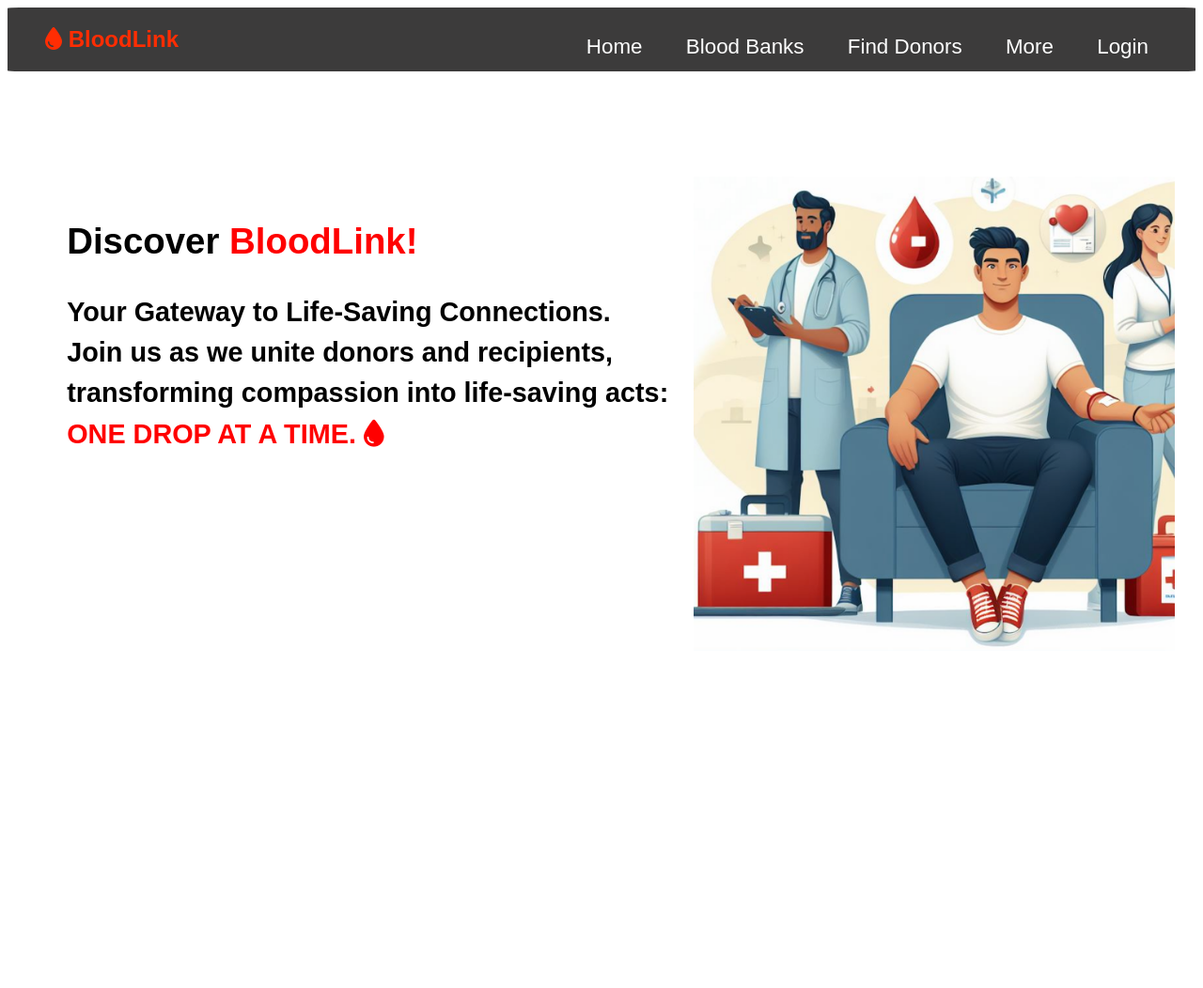
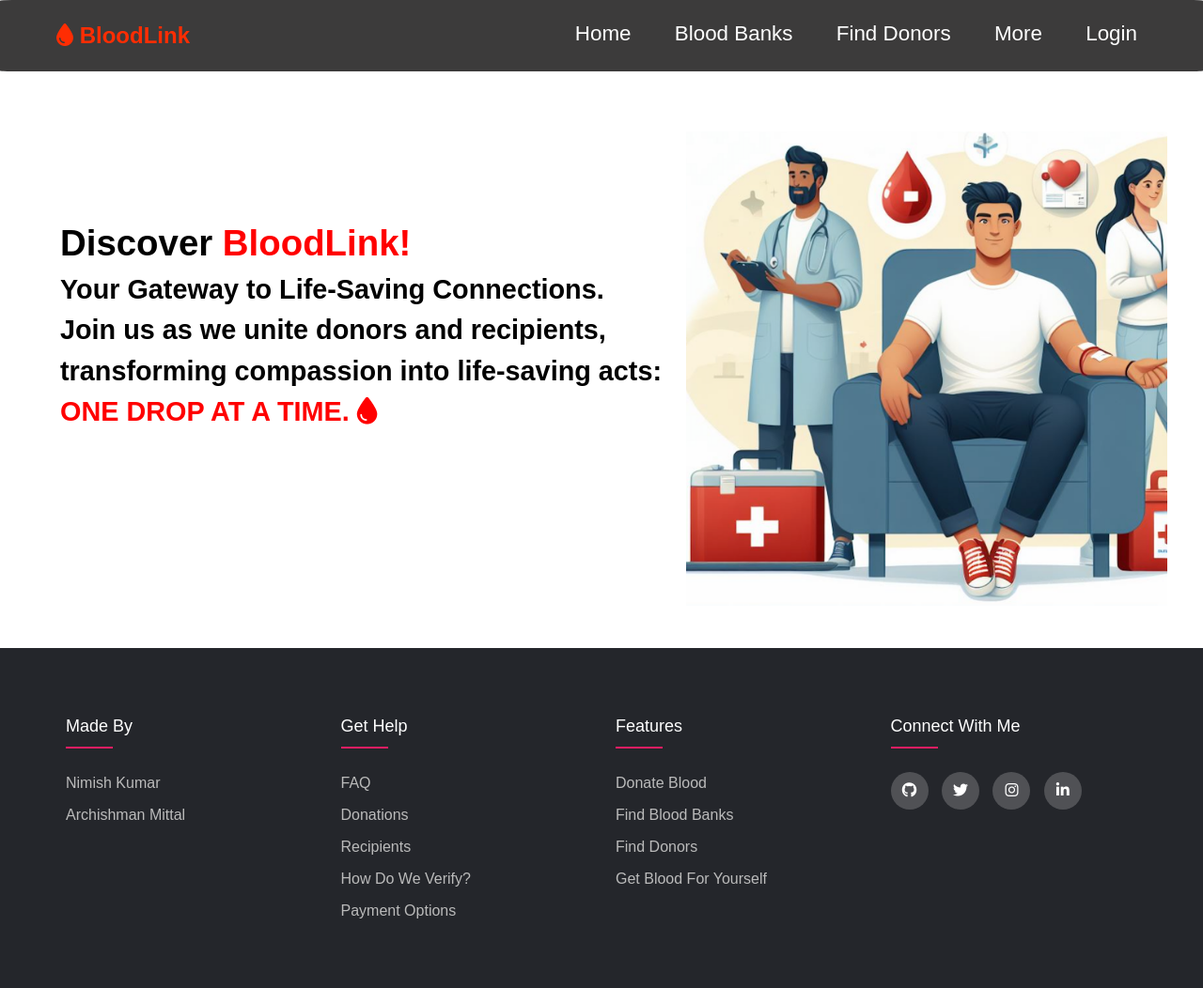
Before and after one commit to NimishKr16/BloodLink, a Flask app: page / in a window 1280 px wide. Shown: the whole page at 94% size. Before the commit the page ends 689 px from the top, so only its background shows below. Run offline with Flask 3, Linux system fonts and the light colour scheme; some libraries are stand-ins or nearby versions.

Commit message:
Add footer

```diff
--- a/static/styles/base.css
+++ b/static/styles/base.css
@@ -31,6 +31,7 @@
   }
 
   .nav-links {
+    margin-top: 1rem;
     list-style: none;
     float: right;
     font-size: 140%;
--- /dev/null
+++ b/static/styles/footer.css
@@ -0,0 +1,93 @@
+@import url('https://fonts.googleapis.com/css2?family=Poppins:wght@300;400;500;600;700&display=swap');
+body{
+  line-height: 1.5;
+  font-family: 'Poppins', sans-serif;
+}
+*{
+  margin:0;
+  padding:0;
+  box-sizing: border-box;
+}
+.foot-container{
+  max-width: 1170px;
+  margin:auto;
+}
+.row-foot{
+  display: flex;
+  flex-wrap: wrap;
+}
+ul{
+  list-style: none;
+}
+.footer{
+  background-color: #24262b;
+    padding: 70px 0;
+}
+.footer-col{
+   width: 25%;
+   padding: 0 15px;
+}
+.footer-col h4{
+  font-size: 18px;
+  color: #ffffff;
+  text-transform: capitalize;
+  margin-bottom: 35px;
+  font-weight: 500;
+  position: relative;
+}
+.footer-col h4::before{
+  content: '';
+  position: absolute;
+  left:0;
+  bottom: -10px;
+  background-color: #e91e63;
+  height: 2px;
+  box-sizing: border-box;
+  width: 50px;
+}
+.footer-col ul li:not(:last-child){
+  margin-bottom: 10px;
+}
+.footer-col ul li a{
+  font-size: 16px;
+  text-transform: capitalize;
+  color: #ffffff;
+  text-decoration: none;
+  font-weight: 300;
+  color: #bbbbbb;
+  display: block;
+  transition: all 0.3s ease;
+}
+.footer-col ul li a:hover{
+  color: #ffffff;
+  padding-left: 8px;
+}
+.footer-col .social-links a{
+  display: inline-block;
+  height: 40px;
+  width: 40px;
+  background-color: rgba(255,255,255,0.2);
+  margin:0 10px 10px 0;
+  text-align: center;
+  line-height: 40px;
+  border-radius: 50%;
+  color: #ffffff;
+  transition: all 0.5s ease;
+}
+.footer-col .social-links a:hover{
+  color: #24262b;
+  background-color: #ffffff;
+}
+
+/*responsive*/
+@media(max-width: 767px){
+  .footer-col{
+    width: 50%;
+    margin-bottom: 30px;
+}
+}
+@media(max-width: 574px){
+  .footer-col{
+    width: 100%;
+}
+}
--- a/static/styles/home.css
+++ b/static/styles/home.css
@@ -5,3 +5,7 @@
 p{
     font-size: larger;
 }
+
+#home-img{
+    position: absolute;
+}
--- a/templates/home.html
+++ b/templates/home.html
@@ -6,6 +6,7 @@
 
 {% block css %}
   <link rel="stylesheet" href="../static/styles/home.css">
+  <link rel="stylesheet" href="../static/styles/footer.css">
 {% endblock %}
 
 {% block content %}
@@ -25,4 +26,50 @@
 
 
 
+  <!-- ! FOOTER -->
+  <footer class="footer">
+    <div class="foot-container">
+     <div class="row-foot">
+       <div class="footer-col">
+         <h4>Made By</h4>
+         <ul>
+           <li><a href="https://leetcode.com/Nxmish_16/">Nimish Kumar</a></li>
+           <li><a href="https://www.linkedin.com/in/archishman-mittal-385b34270/">Archishman Mittal</a></li>
+         </ul>
+       </div>
+       <div class="footer-col">
+         <h4>Get Help</h4>
+         <ul>
+           <li><a href="#">FAQ</a></li>
+           <li><a href="#">Donations</a></li>
+           <li><a href="#">Recipients</a></li>
+           <li><a href="#">How do we verify?</a></li>
+           <li><a href="#">Payment Options</a></li>
+         </ul>
+       </div>
+       <div class="footer-col">
+         <h4>Features</h4>
+         <ul>
+           <li><a href="#">Donate Blood</a></li>
+           <li><a href="#">Find Blood Banks</a></li>
+           <li><a href="#">Find Donors</a></li>
+           <li><a href="#">Get Blood for yourself</a></li>
+         </ul>
+       </div>
+       <div class="footer-col">
+         <h4>Connect with Me</h4>
+         <div class="social-links">
+           <a href="https://github.com/NimishKr16" target="_blank"><i class="fa-brands fa-github"></i></a>
+           <a href="https://twitter.com/nxmish_16" target="_blank"><i class="fab fa-twitter"></i></a>
+           <a href="https://www.instagram.com/nxmish.16/" target="_blank"><i class="fab fa-instagram"></i></a>
+           <a href="https://www.linkedin.com/in/nimish-kumar16/" target="_blank"><i class="fab fa-linkedin-in"></i></a>
+         </div>
+       </div>
+     </div>
+    </div>
+ </footer>
+  <!-- ! End footer -->
+
+
+
 {% endblock %}
```
